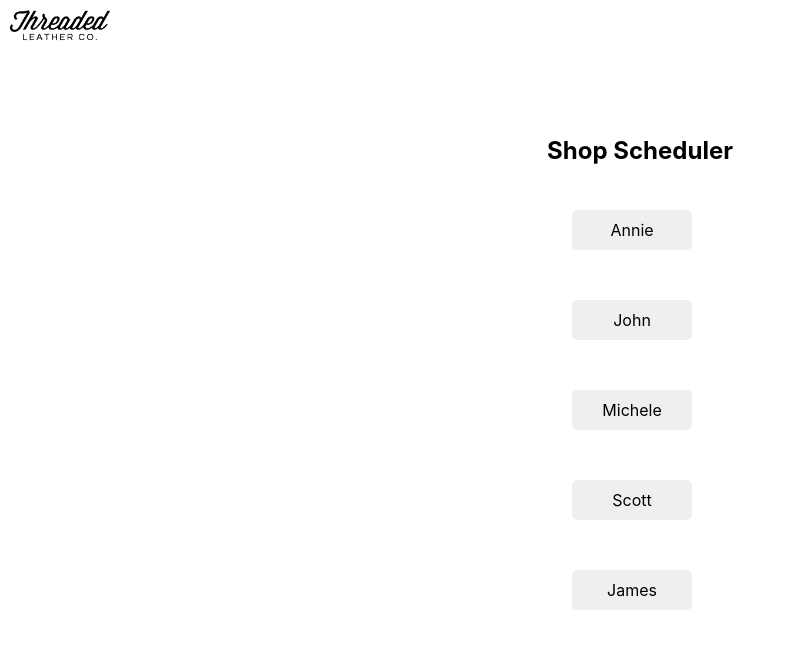
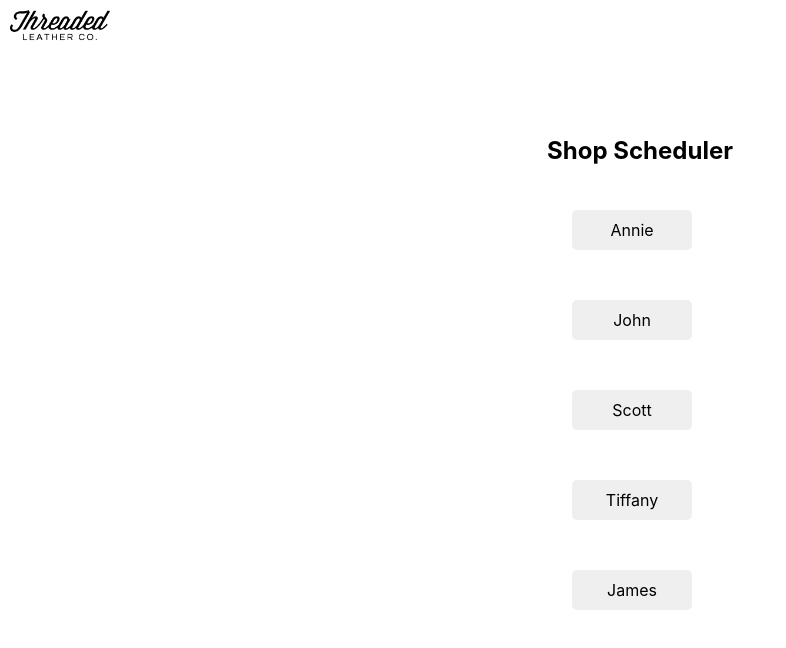
Before and after one commit to jcwheatley/shop-schedule, a React (Create React App) app: page / in a window 1280 px wide. Shown: the top 648 px of the page, without its empty margins (0-786 px from the left). Built offline with nearby package versions, Linux system fonts and the light colour scheme; no server answers.

Commit message:
update users

```diff
--- a/src/Components/Home.css
+++ b/src/Components/Home.css
@@ -102,7 +102,7 @@ table td {
     width: 90px;
 }
 
-.Michele {
+.Tiffany {
     border: none;
     background-color: #0040DB;
     color: white;
--- a/src/Components/Home.js
+++ b/src/Components/Home.js
@@ -231,9 +231,9 @@ class Home extends Component {
                         <a href="https://docs.google.com/spreadsheets/d/1gIro0D0JtlnjZtY-3RYk6dyS2G7z5G9CauRdGVE_DkY/edit#gid=0">Link to Timesheet</a>
                     </div>
                 }
-                {this.props.employee === "Michele" &&
+                {this.props.employee === "Tiffany" &&
                     <div className='timesheet-link'>
-                        <a href="https://docs.google.com/spreadsheets/d/1Aw1NX8H4JchlMNJQ8x-lgiQODsbQGAcoXj-UPxpk8lQ/edit#gid=0">Link to Timesheet</a>
+                        <a href="https://docs.google.com/spreadsheets/d/133jCowB7QwWj8ZO8zjMfwQI1BsMiJgPj7zm_q8e9uF0/edit#gid=0">Link to Timesheet</a>
                     </div>
                 }
                 {this.props.employee === "Scott" &&
--- a/src/Components/Landing.js
+++ b/src/Components/Landing.js
@@ -31,9 +31,9 @@ class Landing extends Component {
             state: { employee: "John"}
         }
 
-        const michele = {
+        const tiffany = {
             pathname: "/schedule",
-            state: { employee: "Michele"}
+            state: { employee: "Tiffany"}
         }
 
         const scott = {
@@ -60,11 +60,11 @@ class Landing extends Component {
                         <Link to={john}>
                             John
                         </Link>
-                        <Link to={michele}>
-                            Michele
-                        </Link>
                         <Link to={scott}>
                             Scott
+                        </Link>
+                        <Link to={tiffany}>
+                            Tiffany
                         </Link>
                         <Link to={james}>
                             James
```
Also changed, not shown: public/manifest.json.
